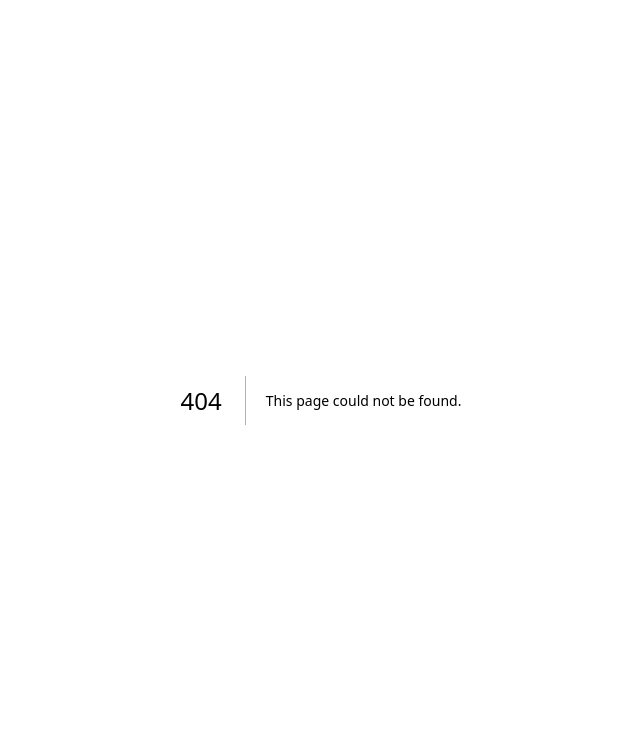
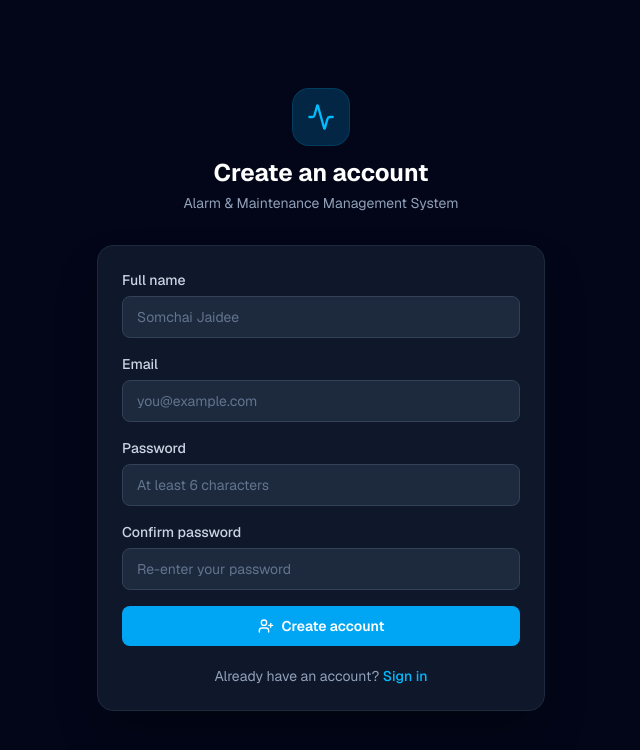
Before and after one commit to wattanapat-l-ctrl/Automation, a Next.js app: page /signup in a window 1280 px wide. Before the commit this address had no page. Shown: the top 750 px of the page, without its empty margins (319-959 px from the left). Built offline with nearby package versions, Linux system fonts and the light colour scheme.

Commit message:
feat: signup page with email confirmation flow + proxy allow /signup + login/signup links

```diff
--- a/src/app/login/page.tsx
+++ b/src/app/login/page.tsx
@@ -1,6 +1,7 @@
 "use client";
 
 import { Suspense, useState } from "react";
+import Link from "next/link";
 import { useRouter, useSearchParams } from "next/navigation";
 import { Activity, AlertCircle, LogIn } from "lucide-react";
 import { createClient } from "@/lib/supabase/client";
@@ -98,6 +99,16 @@ function LoginForm() {
           {loading ? "Signing in…" : "Sign in"}
         </button>
       </form>
+
+      <p className="mt-5 text-center text-sm text-slate-400">
+        No account yet?{" "}
+        <Link
+          href="/signup"
+          className="font-medium text-sky-400 hover:text-sky-300"
+        >
+          Create one
+        </Link>
+      </p>
     </div>
   );
 }
--- /dev/null
+++ b/src/app/signup/page.tsx
@@ -0,0 +1,195 @@
+"use client";
+
+import Link from "next/link";
+import { useRouter } from "next/navigation";
+import { useState } from "react";
+import { Activity, AlertCircle, UserPlus, MailCheck } from "lucide-react";
+import { createClient } from "@/lib/supabase/client";
+
+export default function SignupPage() {
+  const router = useRouter();
+
+  const [fullName, setFullName] = useState("");
+  const [email, setEmail] = useState("");
+  const [password, setPassword] = useState("");
+  const [confirm, setConfirm] = useState("");
+  const [error, setError] = useState<string | null>(null);
+  const [sent, setSent] = useState(false);
+  const [loading, setLoading] = useState(false);
+
+  async function handleSignup(e: React.FormEvent) {
+    e.preventDefault();
+    setError(null);
+
+    if (!fullName.trim() || !email.trim() || !password) {
+      setError("Please fill in all fields.");
+      return;
+    }
+    if (!/^[^@\s]+@[^@\s]+\.[^@\s]+$/.test(email.trim())) {
+      setError("Please enter a valid email address.");
+      return;
+    }
+    if (password.length < 6) {
+      setError("Password must be at least 6 characters.");
+      return;
+    }
+    if (password !== confirm) {
+      setError("Passwords do not match.");
+      return;
+    }
+
+    setLoading(true);
+
+    const supabase = createClient();
+    const { data, error } = await supabase.auth.signUp({
+      email: email.trim(),
+      password,
+      options: { data: { full_name: fullName.trim() } },
+    });
+
+    if (error) {
+      setError(error.message);
+      setLoading(false);
+      return;
+    }
+
+    if (data.session) {
+      router.push("/dashboard");
+      router.refresh();
+      return;
+    }
+
+    setSent(true);
+    setLoading(false);
+  }
+
+  if (sent) {
+    return (
+      <div className="flex min-h-screen items-center justify-center bg-slate-950 p-4">
+        <div className="w-full max-w-md">
+          <div className="rounded-2xl border border-emerald-500/30 bg-slate-900 p-8 text-center">
+            <span className="mx-auto flex h-14 w-14 items-center justify-center rounded-2xl bg-emerald-500/15">
+              <MailCheck className="h-7 w-7 text-emerald-400" />
+            </span>
+            <h1 className="mt-4 text-xl font-bold text-white">Check your email</h1>
+            <p className="mt-2 text-sm text-slate-400">
+              We sent a confirmation link to <b>{email}</b>. Click it to activate your
+              account, then sign in.
+            </p>
+            <Link
+              href="/login"
+              className="mt-6 inline-flex items-center justify-center rounded-lg bg-sky-500 px-4 py-2.5 text-sm font-semibold text-white transition hover:bg-sky-400"
+            >
+              Go to Sign in
+            </Link>
+          </div>
+        </div>
+      </div>
+    );
+  }
+
+  return (
+    <div className="flex min-h-screen items-center justify-center bg-slate-950 p-4">
+      <div className="w-full max-w-md">
+        <div className="mb-8 flex flex-col items-center gap-3 text-center">
+          <div className="flex h-14 w-14 items-center justify-center rounded-2xl bg-sky-500/20 ring-1 ring-sky-400/30">
+            <Activity className="h-7 w-7 text-sky-400" />
+          </div>
+          <div>
+            <h1 className="text-2xl font-bold text-white">Create an account</h1>
+            <p className="mt-1 text-sm text-slate-400">
+              Alarm &amp; Maintenance Management System
+            </p>
+          </div>
+        </div>
+
+        <div className="rounded-2xl border border-slate-800 bg-slate-900 p-6 shadow-2xl shadow-black/40">
+          <form onSubmit={handleSignup} className="space-y-4">
+            <div>
+              <label htmlFor="fullName" className="mb-1.5 block text-sm font-medium text-slate-300">
+                Full name
+              </label>
+              <input
+                id="fullName"
+                type="text"
+                autoComplete="name"
+                value={fullName}
+                onChange={(e) => setFullName(e.target.value)}
+                placeholder="Somchai Jaidee"
+                className="w-full rounded-lg border border-slate-700 bg-slate-800 px-3.5 py-2.5 text-sm text-white placeholder-slate-500 outline-none transition focus:border-sky-500 focus:ring-2 focus:ring-sky-500/30"
+              />
+            </div>
+
+            <div>
+              <label htmlFor="email" className="mb-1.5 block text-sm font-medium text-slate-300">
+                Email
+              </label>
+              <input
+                id="email"
+                type="email"
+                autoComplete="email"
+                value={email}
+                onChange={(e) => setEmail(e.target.value)}
+                placeholder="you@example.com"
+                className="w-full rounded-lg border border-slate-700 bg-slate-800 px-3.5 py-2.5 text-sm text-white placeholder-slate-500 outline-none transition focus:border-sky-500 focus:ring-2 focus:ring-sky-500/30"
+              />
+            </div>
+
+            <div>
+              <label htmlFor="password" className="mb-1.5 block text-sm font-medium text-slate-300">
+                Password
+              </label>
+              <input
+                id="password"
+                type="password"
+                autoComplete="new-password"
+                value={password}
+                onChange={(e) => setPassword(e.target.value)}
+                placeholder="At least 6 characters"
+                className="w-full rounded-lg border border-slate-700 bg-slate-800 px-3.5 py-2.5 text-sm text-white placeholder-slate-500 outline-none transition focus:border-sky-500 focus:ring-2 focus:ring-sky-500/30"
+              />
+            </div>
+
+            <div>
+              <label htmlFor="confirm" className="mb-1.5 block text-sm font-medium text-slate-300">
+                Confirm password
+              </label>
+              <input
+                id="confirm"
+                type="password"
+                autoComplete="new-password"
+                value={confirm}
+                onChange={(e) => setConfirm(e.target.value)}
+                placeholder="Re-enter your password"
+                className="w-full rounded-lg border border-slate-700 bg-slate-800 px-3.5 py-2.5 text-sm text-white placeholder-slate-500 outline-none transition focus:border-sky-500 focus:ring-2 focus:ring-sky-500/30"
+              />
+            </div>
+
+            {error && (
+              <div className="flex items-start gap-2 rounded-lg border border-red-500/30 bg-red-500/10 p-3 text-sm text-red-300">
+                <AlertCircle className="mt-0.5 h-4 w-4 shrink-0" />
+                <span>{error}</span>
+              </div>
+            )}
+
+            <button
+              type="submit"
+              disabled={loading}
+              className="flex w-full items-center justify-center gap-2 rounded-lg bg-sky-500 px-4 py-2.5 text-sm font-semibold text-white transition hover:bg-sky-400 disabled:cursor-not-allowed disabled:opacity-60"
+            >
+              <UserPlus className="h-4 w-4" />
+              {loading ? "Creating account…" : "Create account"}
+            </button>
+          </form>
+
+          <p className="mt-5 text-center text-sm text-slate-400">
+            Already have an account?{" "}
+            <Link href="/login" className="font-medium text-sky-400 hover:text-sky-300">
+              Sign in
+            </Link>
+          </p>
+        </div>
+      </div>
+    </div>
+  );
+}
--- a/src/lib/supabase/middleware.ts
+++ b/src/lib/supabase/middleware.ts
@@ -35,14 +35,14 @@ export async function updateSession(request: NextRequest) {
 
   const path = request.nextUrl.pathname;
 
-  if (!user && !path.startsWith("/login")) {
+  if (!user && !path.startsWith("/login") && !path.startsWith("/signup")) {
     const url = request.nextUrl.clone();
     url.pathname = "/login";
     url.searchParams.set("redirected", "true");
     return NextResponse.redirect(url);
   }
 
-  if (user && path.startsWith("/login")) {
+  if (user && (path.startsWith("/login") || path.startsWith("/signup"))) {
     const url = request.nextUrl.clone();
     url.pathname = "/dashboard";
     return NextResponse.redirect(url);
```
